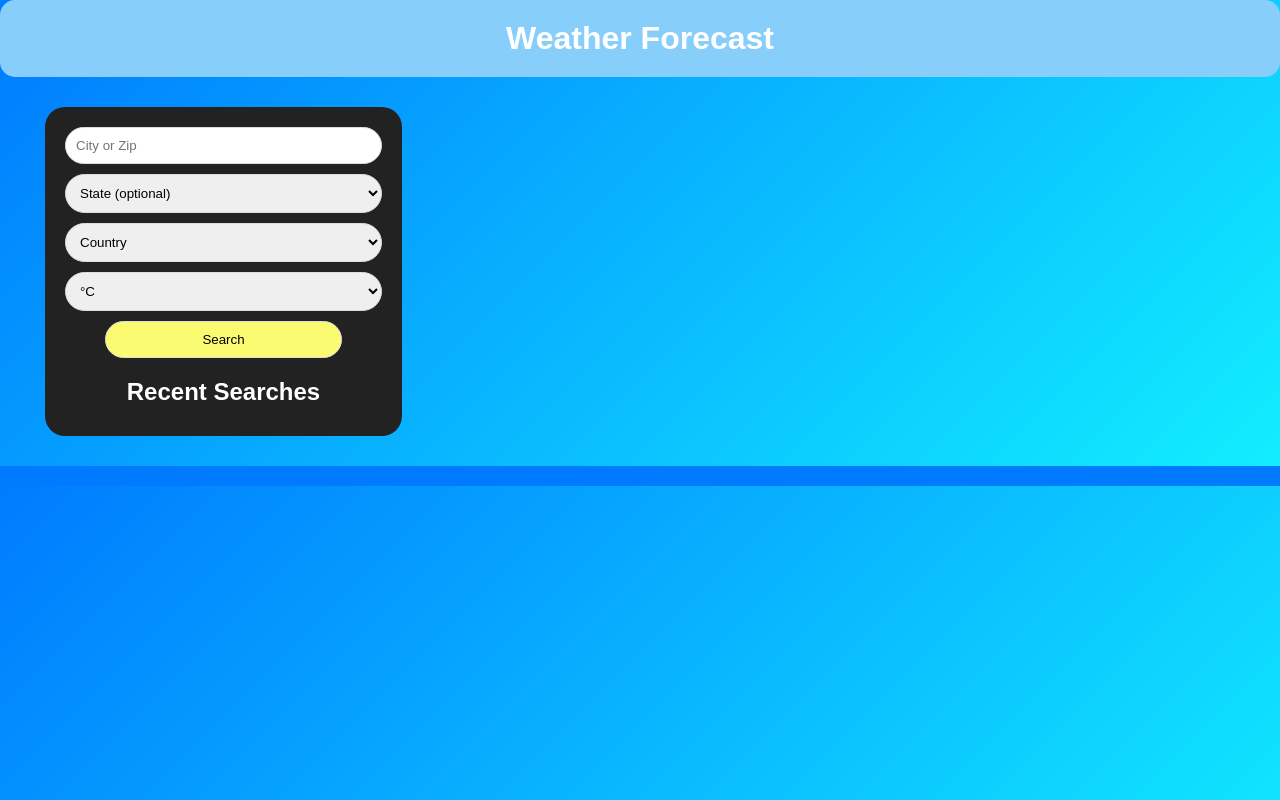
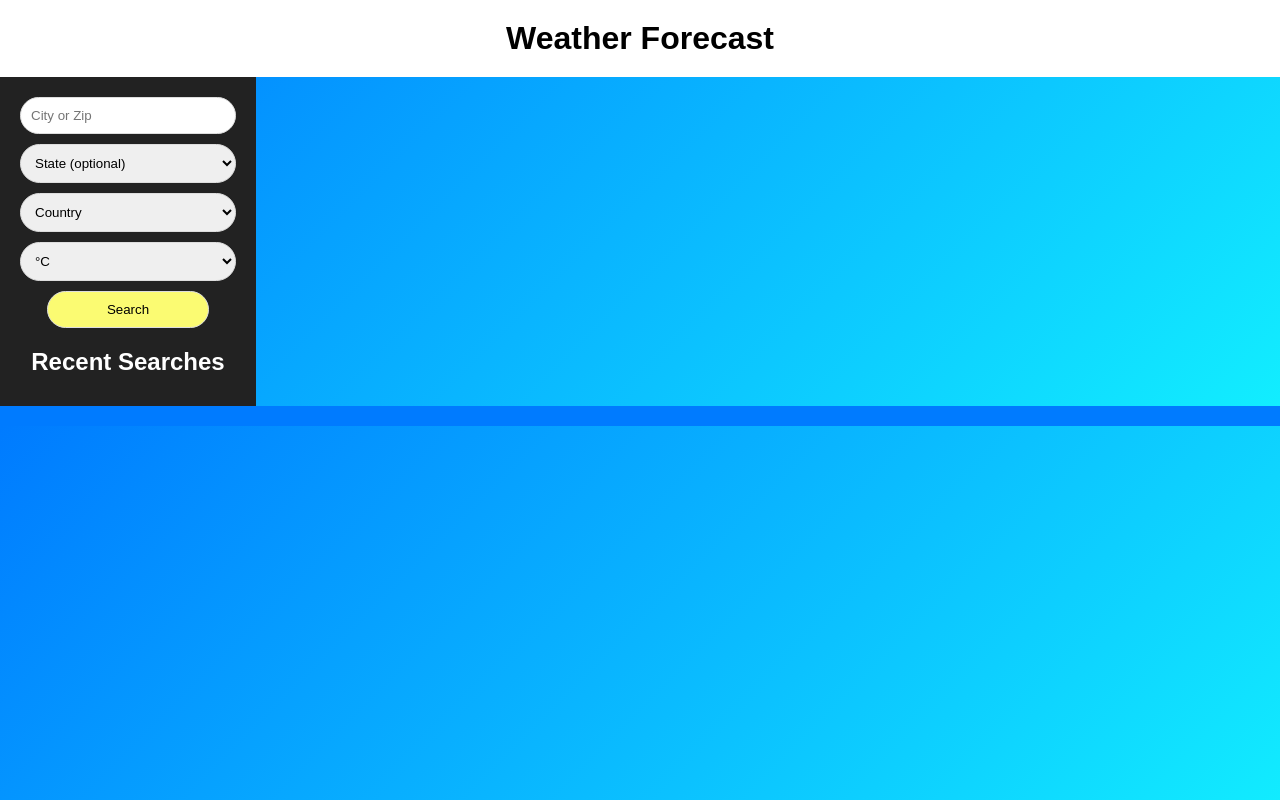
Before and after one commit to justinschoi93/weather-forecast, a website with bundled scripts: page index.html in a window 1280 px wide. Built offline with nearby package versions, Linux system fonts and the light colour scheme.

Commit message:
stylesheet improved

```diff
--- a/assets/script.js
+++ b/assets/script.js
@@ -29,7 +29,7 @@ const searchBarHandler = async (e) => {
     // Collect & display data
     const geocodingAPI = await getGeocodingAPI(searchBarInput, state, countryCode)
     const coordinates = await getCoordinates(geocodingAPI);
-    const data = await checkWeather(coordinates);
+    const data = await checkWeather(coordinates, systemOfMeasurement);
     const weatherData = await parseData(data);
     const imgUrl = await unsplash(weatherData.current.description); // can I do this?
     weatherData.imgUrl = imgUrl;
--- a/assets/src/scripts/checkWeather.js
+++ b/assets/src/scripts/checkWeather.js
@@ -1,5 +1,5 @@
-export default async function checkWeather ({lat, lon, name}, unit) {
-    const weather_api = `https://api.openweathermap.org/data/3.0/onecall?lat=${lat}&lon=${lon}&units=${unit}&appid=0b2949d3ba17a6aec298126cb969f7dc`;
+export default async function checkWeather ({lat, lon, name}, systemOfMeasurement) {
+    const weather_api = `https://api.openweathermap.org/data/3.0/onecall?lat=${lat}&lon=${lon}&units=${systemOfMeasurement}&appid=0b2949d3ba17a6aec298126cb969f7dc`;
 
     const response = await fetch(weather_api);
 
--- a/assets/src/scripts/displayData.js
+++ b/assets/src/scripts/displayData.js
@@ -2,11 +2,10 @@ export default async function displayData (data, unit) {
     if (!data) {
         throw new Error('Could not read data.');
     } else {
+        // Sets background image to HD photo from Unsplash
         document.getElementById('main').style.backgroundImage = `url(${data.imgUrl})`;
-        console.log(document.getElementById('main'))
 
-        // console.log(data);
-
+        // Grabs display elements
         const currentName = document.getElementById('current-name');
         const currentIcon = document.getElementById('current-icon');
         const currentDescription = document.getElementById('current-description');
@@ -19,7 +18,7 @@ export default async function displayData (data, unit) {
         const currentSunrise = document.getElementById('current-sunrise');
         const currentSunset = document.getElementById('current-sunset');
 
-
+        // Displays current weather data
         currentName.innerHTML = 'Location: ' + data.current.name;
         currentIcon.src = `https://openweathermap.org/img/wn/${data.current.icon}@2x.png`;
         currentDescription.innerHTML = 'Description: ' + data.current.description;
@@ -29,10 +28,8 @@ export default async function displayData (data, unit) {
         currentPressure.innerHTML = 'Pressure: ' + data.current.pressure + 'hPa';
         currentWindSpeed.innerHTML = 'Wind Speed: ' + data.current.windSpeed + 'm/s';
         currentWindDirection.innerHTML = 'Wind Direction: ' + data.current.windDirection + '°';
-        currentSunrise.innerHTML = 'Sunrise: ' + data.current.sunrise;
-        // console.log(data.current.sunrise)
-        currentSunset.innerHTML = 'Sunrise: ' + data.current.sunset;
-        // console.log(data.current.sunset);
+        // currentSunrise.innerHTML = 'Sunrise: ' + data.current.sunrise;
+        // currentSunset.innerHTML = 'Sunrise: ' + data.current.sunset;
 
         // console.log(data.daily);
         Object.values(data.daily).forEach((value, index) => {
@@ -53,13 +50,11 @@ export default async function displayData (data, unit) {
             const pressureDisplay = document.getElementById(`day-${day}-pressure`);
             const windSpeedDisplay = document.getElementById(`day-${day}-wind-speed`);
             const windDirectionDisplay = document.getElementById(`day-${day}-wind-direction`);
-            const sunriseDisplay = document.getElementById(`day-${day}-sunrise`);
-            const sunsetDisplay = document.getElementById(`day-${day}-sunset`);
+            // const sunriseDisplay = document.getElementById(`day-${day}-sunrise`);
+            // const sunsetDisplay = document.getElementById(`day-${day}-sunset`);
 
             dayDisplay.innerHTML = value.day;
-            // console.log(value.icon);
             iconDisplay.setAttribute('src', `https://openweathermap.org/img/wn/${value.icon}.png`);
-            // console.log(iconDisplay)
             summaryDisplay.innerHTML = value.summary;
             tempMorningDisplay.innerHTML = 'Morning: ' + value.tempMorn + unit;
             tempMinDisplay.innerHTML = 'Min: ' + value.tempMin + unit;
--- a/assets/src/scripts/unsplash.js
+++ b/assets/src/scripts/unsplash.js
@@ -1,5 +1,5 @@
 export default async function unsplash(string) {
-    console.log('UNSPLASH!')
+    // console.log('UNSPLASH!')
     const response = await fetch (`https://api.unsplash.com/search/photos?query=${string}&client_id=${token.client_id}`);
     // https://api.unsplash.com/search/photos?query=sunny&client_id=vtb_vvIO30WyFcyoQOGtbAJAsu-gaJ5xU90E54zecWg
     if (!response.ok) {
@@ -7,7 +7,7 @@ export default async function unsplash(string) {
     } else {
         // console.log(response);
         const data = await response.json();
-        console.log(data.results[0].urls.regular);
+        // console.log(data.results[0].urls.regular);
         const imgUrl = data.results[0].urls.regular;
         return imgUrl;
     }
--- a/assets/style.css
+++ b/assets/style.css
@@ -4,6 +4,22 @@
     margin: 0;
     padding: 0;
     font-family:Arial, Helvetica, sans-serif;
+}
+
+/* Header Styles */
+header {
+    background-color: rgb(255, 255, 255);
+    color: #000000;
+    padding: 20px 0;
+    text-align: center;
+
+}
+
+#main {
+    display: flex;
+    background-size: cover;
+    padding: 0;
+    margin: 0;
 }
 
 body {
@@ -25,28 +41,28 @@ img {
     height: auto;
 }
 
-/* Header Styles */
-header {
-    background-color: lightskyblue;
-    color: #fff;
-    padding: 20px 0;
-    text-align: center;
-    border-radius: 15px;
-
-}
 
 /* Sidebar Styles */
 #sidebar {
+    flex: 0 0 20%;
     background: #222;
     color: #ffffff;
     padding: 20px;
-    width: 30%;
-
-    border-radius: 20px;
+    margin: 0;
+    width: 20%;
+    position: relative;
+    left: 0;
 }
 
 #sidebar h2 {
     margin: 10px;
+}
+
+#forecast {
+    flex: 1;
+    /* margin-right: 10px;
+    margin-top: 10px; */
+    margin: 20px 10px 10px 0;
 }
 
 input[type=search], select, button {
@@ -77,10 +93,9 @@ button:hover {
 } */
 
 .weather-card {
-    background: #fff;
+    background: rgba(255, 255, 255, .5);
     padding: 20px;
     margin: 0 20px 20px 20px;
-    border-radius: 20px;
     box-shadow: 0 0 10px rgba(0,0,0,0.1);
     text-align: left;
 }
```
